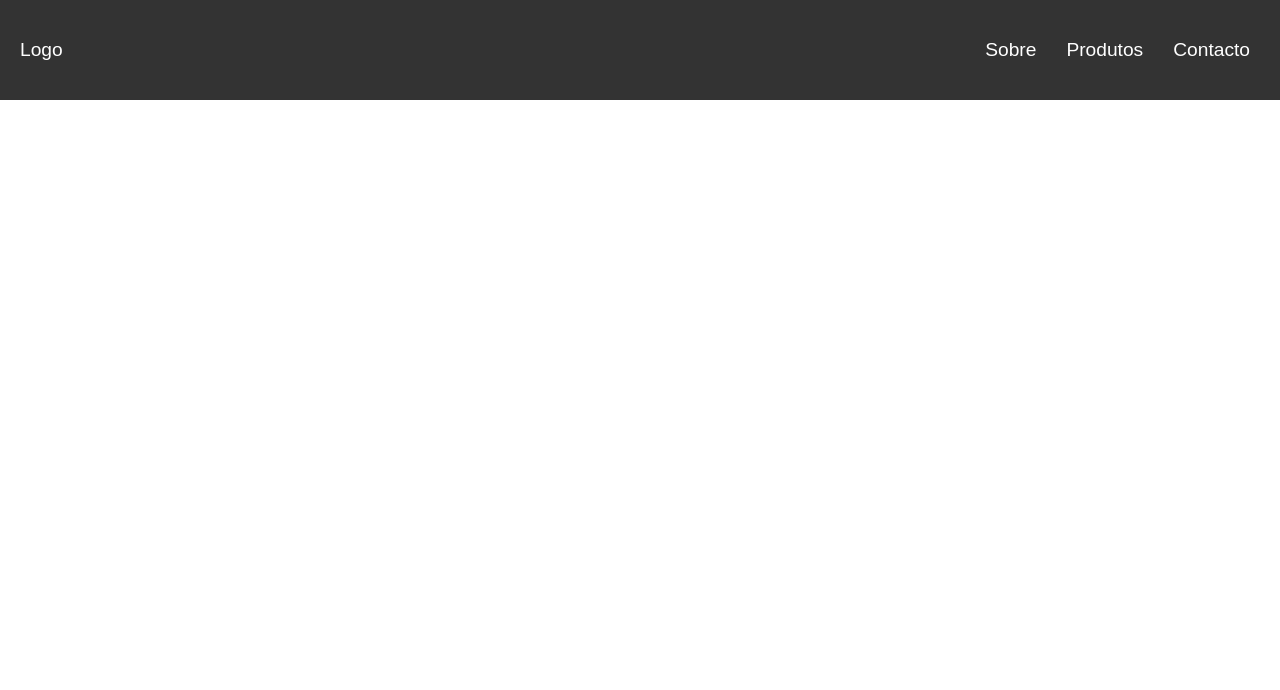
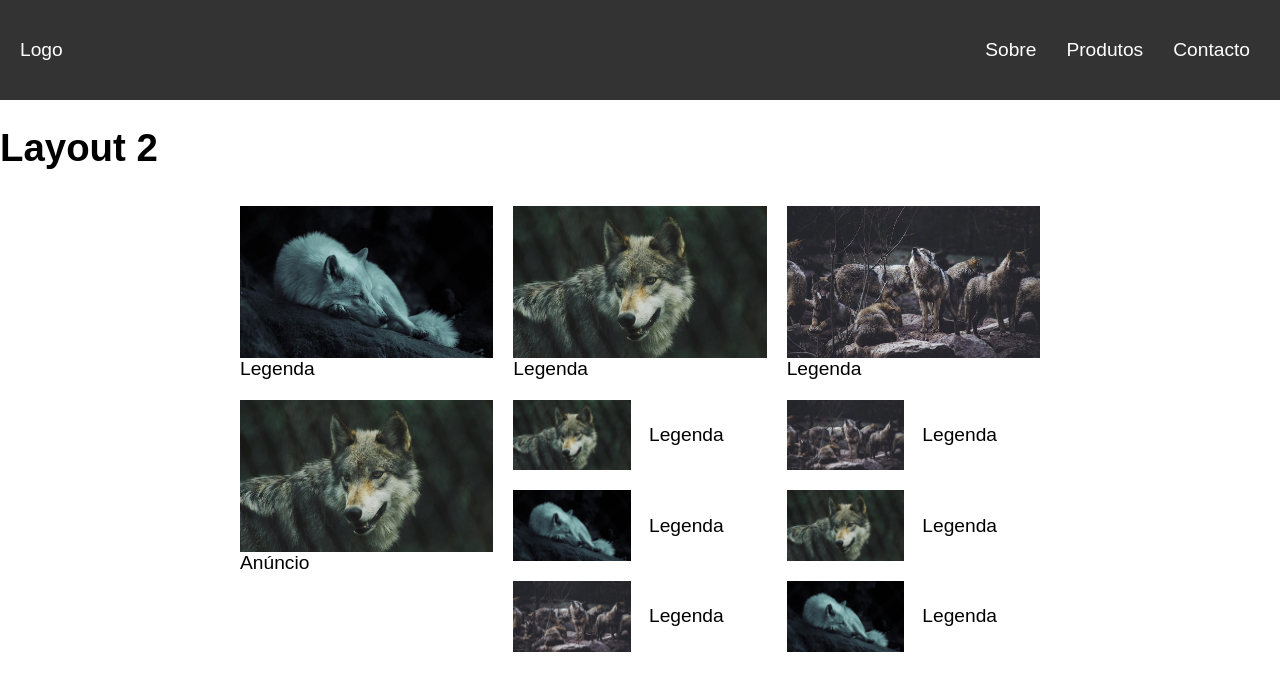
Before and after one commit to codepro-ao/Grid-Layout-Flexbox, a plain HTML site: page layout2.html in a window 1280 px wide. Drawn offline with Linux system fonts and the light colour scheme.

Commit message:
Finalização do estilo do página de layout 2

```diff
--- a/layout2.html
+++ b/layout2.html
@@ -17,5 +17,50 @@
             </ul>
         </nav>
     </header>
+    <main class="layout2">
+        <h1>Layout 2</h1>
+        <section class="grid">
+                <div>
+                    <img src="img/lobo1.jpg" alt="" srcset="">
+                    <p>Legenda</p>
+                </div>
+                <div>
+                    <img src="img/lobo2.jpg" alt="" srcset="">
+                    <p>Legenda</p>
+                </div>
+                <div>
+                    <img src="img/lobo3.jpg" alt="" srcset="">
+                    <p>Legenda</p>
+                </div>
+                <div>
+                    <img src="img/lobo2.jpg" alt="" srcset="">
+                    <p>Legenda</p>
+                </div>
+                <div>
+                    <img src="img/lobo3.jpg" alt="" srcset="">
+                    <p>Legenda</p>
+                </div>
+                <div>
+                    <img src="img/lobo1.jpg" alt="" srcset="">
+                    <p>Legenda</p>
+                </div>
+                <div>
+                    <img src="img/lobo2.jpg" alt="" srcset="">
+                    <p>Legenda</p>
+                </div>
+                <div>
+                    <img src="img/lobo3.jpg" alt="" srcset="">
+                    <p>Legenda</p>
+                </div>
+                <div>
+                    <img src="img/lobo1.jpg" alt="" srcset="">
+                    <p>Legenda</p>
+                </div>
+                <div class="anuncio">
+                    <img src="img/lobo2.jpg" alt="" srcset="">
+                    <p>Anúncio</p>
+                </div>
+        </section>
+    </main>
 </body>
 </html>
--- a/style.css
+++ b/style.css
@@ -6,6 +6,7 @@ body, ul li, p{
     list-style: none;
     font-size: 1.2rem;
     font-family: Arial, Helvetica, sans-serif;
+    box-sizing: border-box;
 }
 
 a{
@@ -63,3 +64,48 @@ img{
     flex: 1 1 200px;
     margin: 10px;
 }
+
+
+/*  Página Layout 2  */
+
+
+.layout2{
+    width: 100%;
+}
+
+
+.layout2 .grid{
+    display: grid;
+    grid-template-columns: repeat(3, 1fr);
+    max-width: 800px;
+    padding: 10px;
+    margin: 0 auto;
+    gap: 20px;
+}
+
+.layout2 .grid > div:nth-child(n +4){
+    display: grid;
+    grid-template-columns: repeat(2,1fr);
+    gap: 18px;
+    align-items: center;
+}
+
+.layout2 .grid > div.anuncio{
+    grid-column: 1;
+    grid-row: 2/5;
+    display: block;
+}
+
+@media(max-width:600px){
+    .layout2 .grid{
+        grid-template-columns: repeat(2,1fr);
+    }
+    .layout2 .grid > div:nth-child(n +4){
+        display: block;
+    }
+    .layout2 .grid > div.anuncio{
+        grid-column: auto;
+        grid-row: auto;
+    }
+
+}
```
